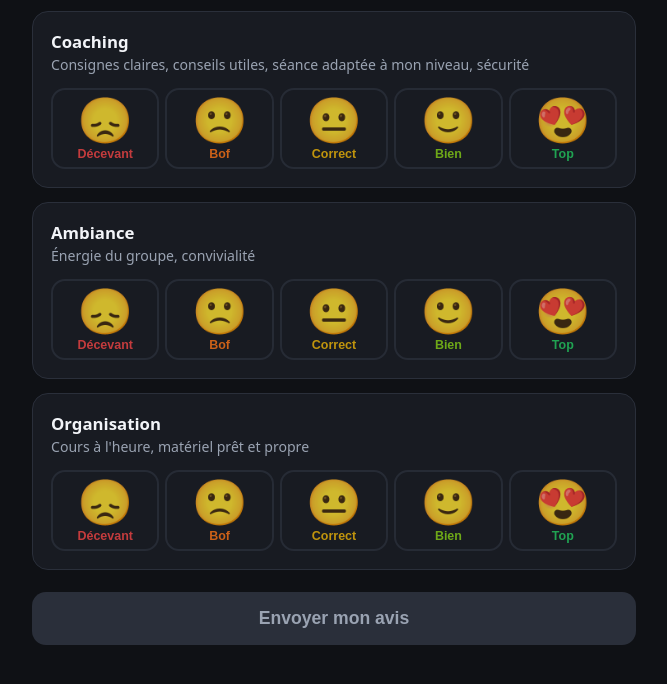
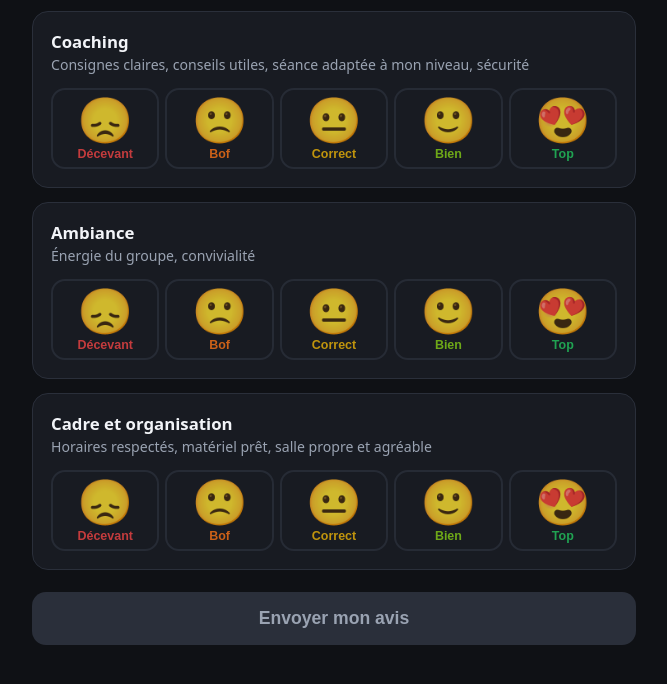
Before and after one commit to Bouch4/AVIS-COURS, a plain HTML site: page index.html in a window 1280 px wide. Shown: the part 617-1301 px from the top of the page, without its empty margins (306-973 px from the left). Drawn offline with Linux system fonts and the light colour scheme.

Commit message:
Update index.html

```diff
--- a/index.html
+++ b/index.html
@@ -175,8 +175,8 @@ const CRITERIA = [
     sub: "Consignes claires, conseils utiles, séance adaptée à mon niveau, sécurité" },
   { id: "ambiance", title: "Ambiance",
     sub: "Énergie du groupe, convivialité" },
-  { id: "organisation", title: "Organisation",
-    sub: "Cours à l'heure, matériel prêt et propre" }
+  { id: "organisation", title: "Cadre et organisation",
+    sub: "Horaires respectés, matériel prêt, salle propre et agréable" }
 ];
 
 // 4) Retour automatique à l'écran de départ après envoi (utile sur la tablette), en secondes
```
